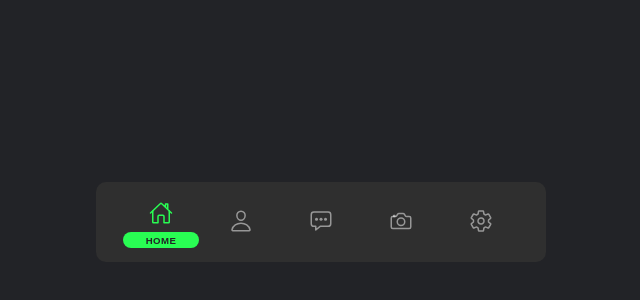
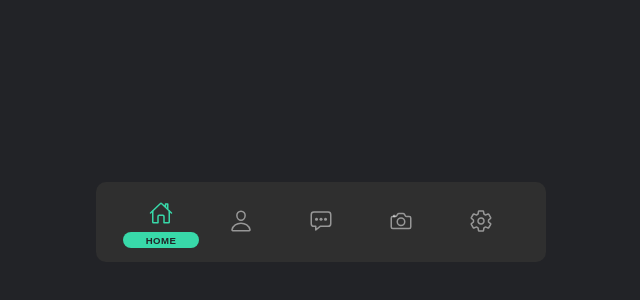
Before and after one commit to osmaclean/tab_nav, a plain HTML site: page index.html in a window 1280 px wide. Shown: the part 178-478 px from the top of the page, without its empty margins (319-959 px from the left). Drawn offline with nearby package versions, Linux system fonts and the light colour scheme.

Commit message:
Alteração na cor da nav bar

```diff
--- a/style/style.css
+++ b/style/style.css
@@ -64,7 +64,7 @@ body {
 }
 
 .navegacao ul li.active a .icone {
-    color: #29fd53;
+    color: #38d9a9;
     transform: translateY(-8px);
 }
 
@@ -102,7 +102,7 @@ body {
     bottom: 14px;
     width: 95%;
     height: 16px;
-    background: #29fd53;
+    background: #38d9a9;
     border-radius: 10px;
 }
 
```
